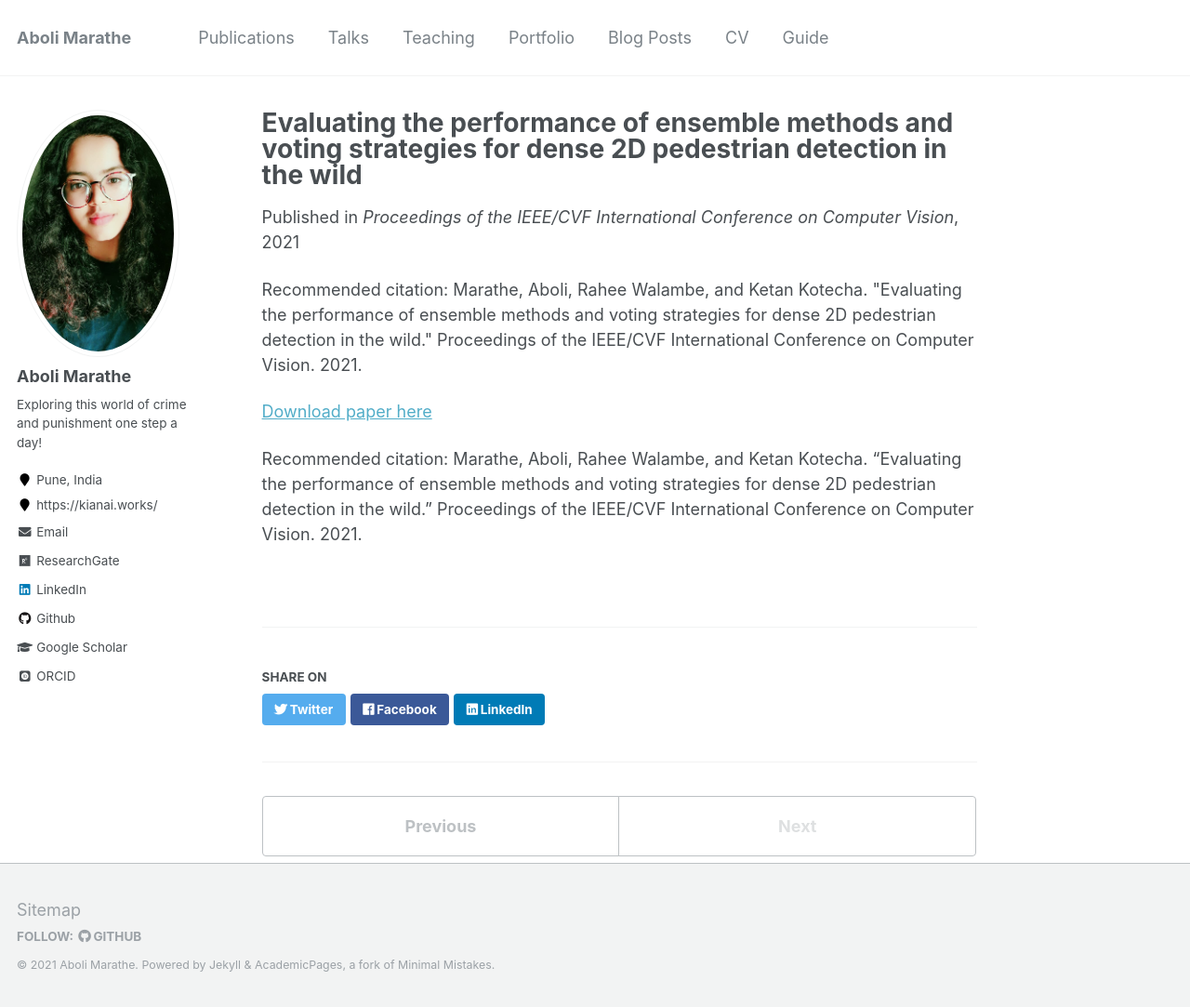
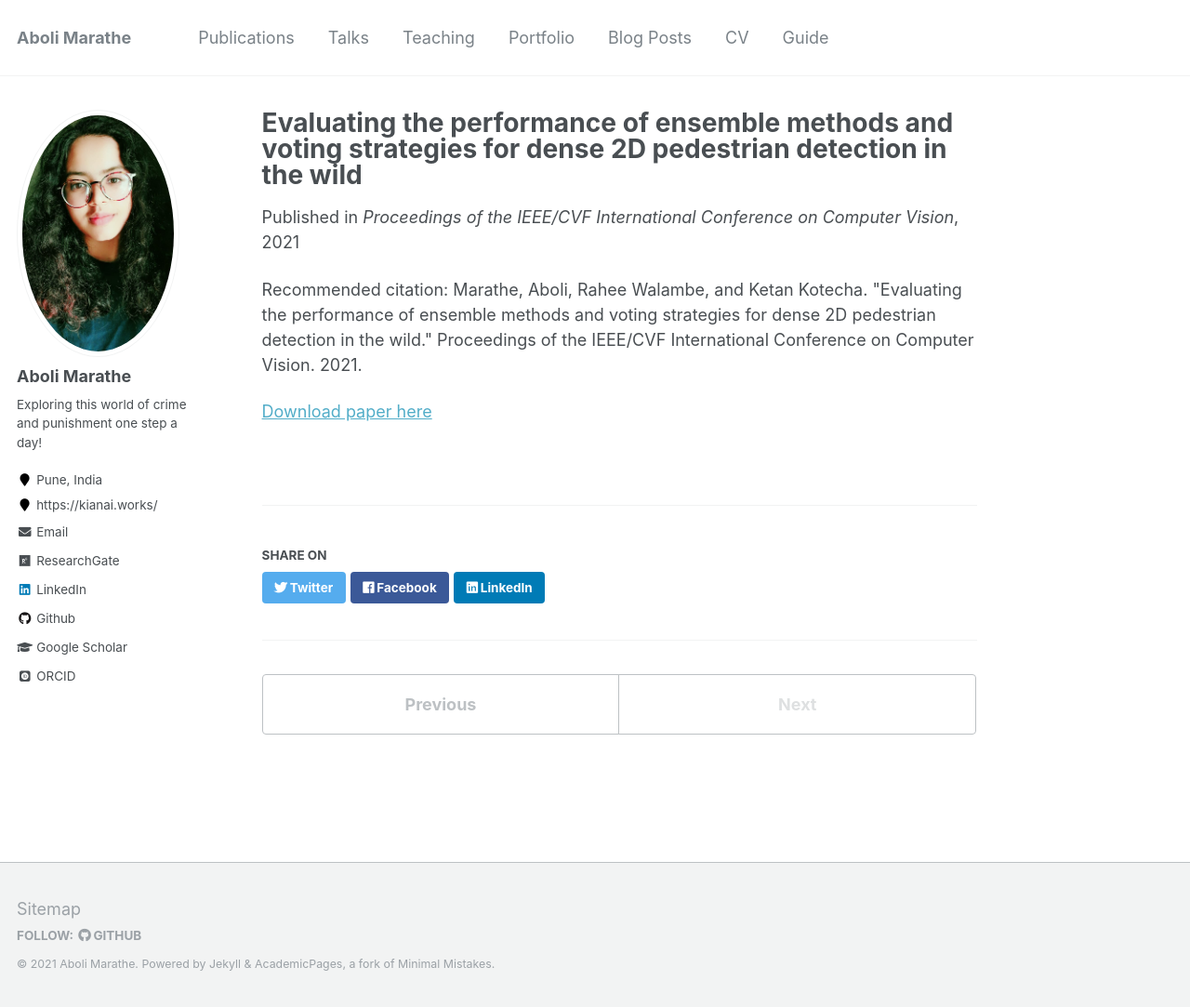
Before and after one commit to Infernolia/Infernolia.github.io, a Jekyll site: the page built from _publications/paper1.md, in a window 1280 px wide and 1083 px high. Shown: the whole window at 93% size. Built offline with Jekyll 4.4.1, drawn with Linux system fonts in a browser that asks for light colours; some web fonts are replaced.

Commit message:
Update paper1.md

```diff
--- a/_publications/paper1.md
+++ b/_publications/paper1.md
@@ -10,5 +10,3 @@ citation: 'Marathe, Aboli, Rahee Walambe, and Ketan Kotecha. "Evaluating the per
 
 
 [Download paper here](https://openaccess.thecvf.com/content/ICCV2021W/ABAW/papers/Marathe_Evaluating_the_Performance_of_Ensemble_Methods_and_Voting_Strategies_for_ICCVW_2021_paper.pdf)
-
-Recommended citation: Marathe, Aboli, Rahee Walambe, and Ketan Kotecha. "Evaluating the performance of ensemble methods and voting strategies for dense 2D pedestrian detection in the wild." Proceedings of the IEEE/CVF International Conference on Computer Vision. 2021.
```
